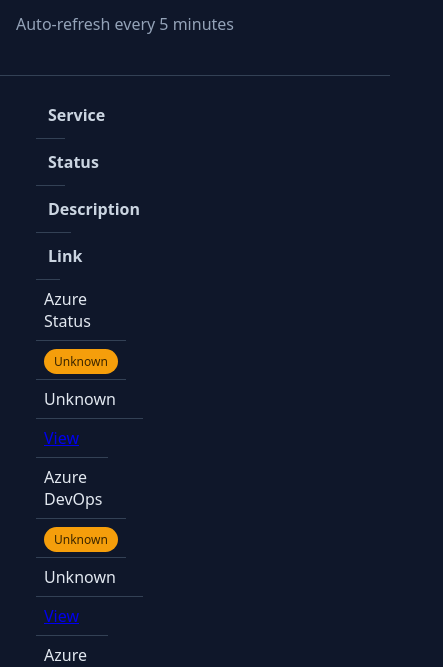
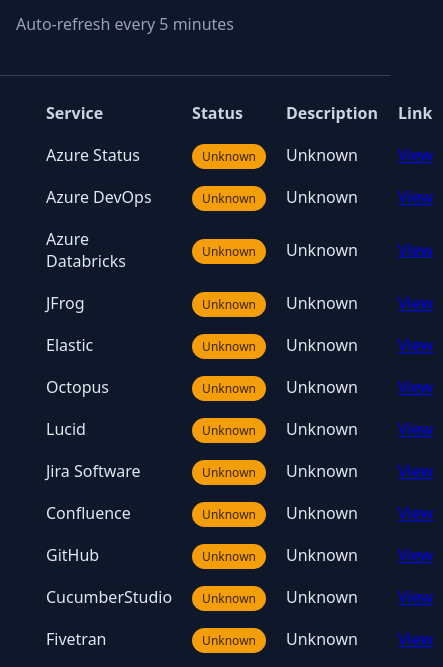
Before and after one commit to paweadi/status-dashboard_v1, a plain HTML site: page index.html in a window 390 px wide. Shown: the part 113-780 px from the top of the page, 443 px wide, since content can reach past the window. Drawn offline with Linux system fonts and the light colour scheme; no server answers.

Commit message:
Refactor table styles and remove responsiveness
Adjusted margins, padding, and column widths for tables. Removed responsive adjustments.

```diff
--- a/styles.css
+++ b/styles.css
@@ -28,9 +28,10 @@ header {
 h1 { margin: 0 0 8px; }
 .ts { color: var(--muted); }
 
+
 main {
   width: 100%; /* Full width */
-  margin: 0;
+  margin: 0; /* Remove left margin */
   padding: 16px;
 }
 
@@ -40,16 +41,21 @@ table {
 }
 
 th, td {
-  width: 100%; /* Equal space for 4 columns */
-  padding: 12px;
-  border-bottom: 1px solid var(--border);
-  text-align: justify;
+  width: 25%; /* Equal space for 4 columns */
+  padding: 10px;
+  text-align: left;
 }
 
 th {
   color: #cbd5e1;
   font-weight: 600;
 }
+
+/* Column width adjustments for 4 columns */
+th:nth-child(1), td:nth-child(1) { width: 30%; } /* Service */
+th:nth-child(2), td:nth-child(2) { width: 30%; } /* Status */
+th:nth-child(3), td:nth-child(3) { width: 35%; } /* Description */
+th:nth-child(4), td:nth-child(4) { width: 20%; } /* Link */
 
 .badge {
   padding: 4px 10px;
@@ -68,10 +74,3 @@ footer {
   border-top: 1px solid var(--border);
   text-align: center;
 }
-
-/* Responsive adjustments */
-@media (max-width: 768px) {
-  th, td { width: auto; display: block; }
-  table, tbody, tr { display: block; }
-  td { padding: 8px; }
-}
```
